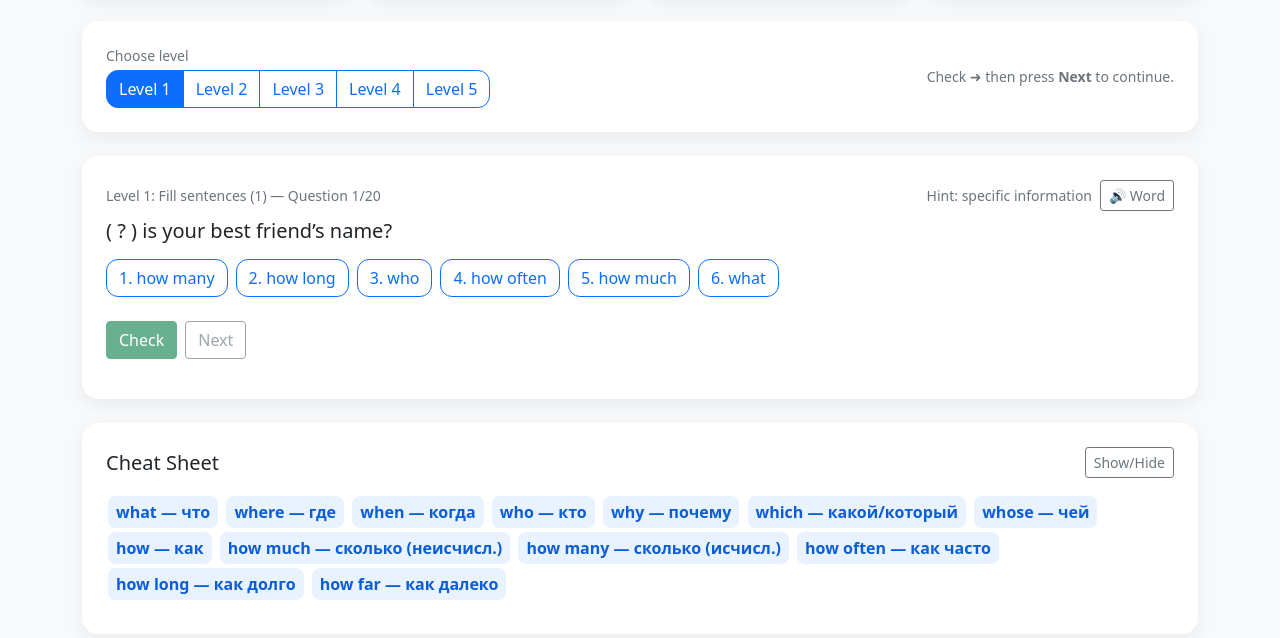
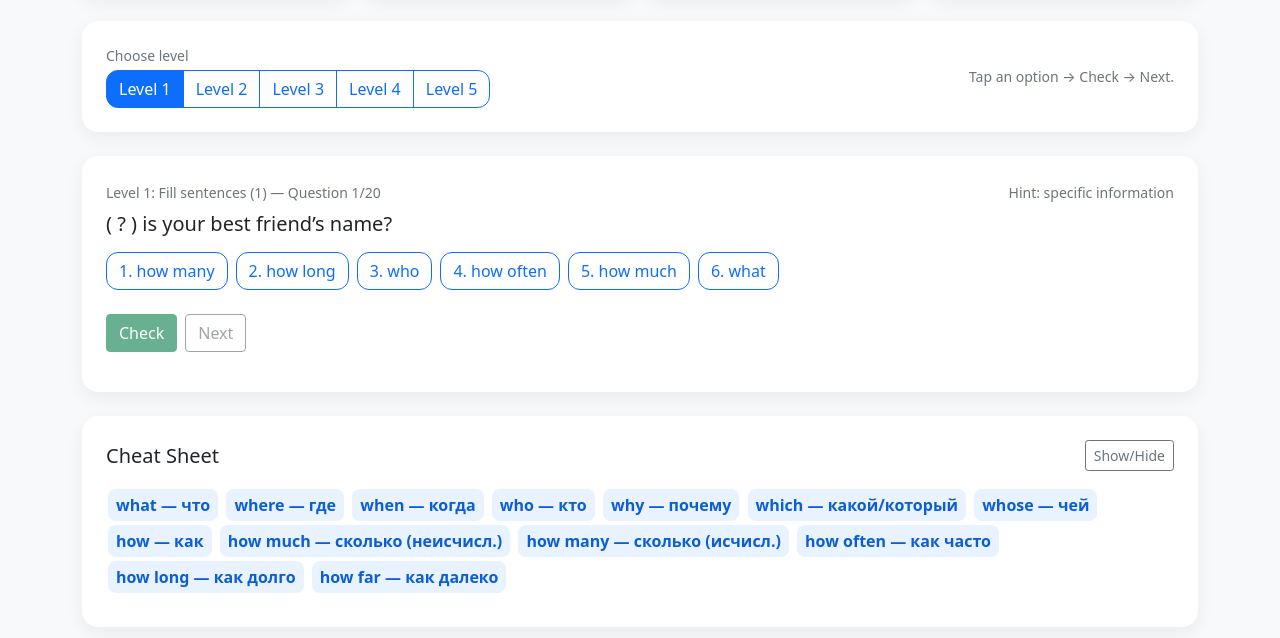
Before and after one commit to LangSage/question_words, a plain HTML site: page index.html in a window 1280 px wide. Shown: the part 246-884 px from the top of the page. Drawn offline with nearby package versions, Linux system fonts and the light colour scheme.

Commit message:
Update index.html

```diff
--- a/index.html
+++ b/index.html
@@ -75,7 +75,7 @@
           </div>
         </div>
         <div class="text-end small text-muted">
-          Check ➜ then press <span class="fw-bold">Next</span> to continue.
+          Tap an option → Check → Next.
         </div>
       </div>
     </div>
@@ -111,7 +111,7 @@
     </div>
   </div>
 
-  <!-- Global audio element for word playback -->
+  <!-- Global audio element -->
   <audio id="audioWord" preload="auto"></audio>
 
   <script src="https://cdn.jsdelivr.net/npm/bootstrap@5.0.2/dist/js/bootstrap.bundle.min.js"
@@ -234,10 +234,8 @@
       const audio = document.getElementById("audioWord");
       if (!audio) return;
       const file = wordToFilename(word);
-      // audio/ folder next to this HTML
       audio.src = "audio/" + file;
       audio.play().catch(() => {
-        // silently fail (e.g. file not found)
         console.warn("Audio not found:", audio.src);
       });
     }
@@ -326,14 +324,9 @@
 
       const cfg = LEVELS[currentLevel];
 
-      const rightHeader = `
-        <div class="d-flex align-items-center gap-2">
-          ${item.hint ? `<span class="small text-muted">Hint: ${item.hint}</span>` : ""}
-          ${(item.source === "fill" || item.source === "speed")
-            ? `<button id="btnAudio" class="btn btn-sm btn-outline-secondary">🔊 Word</button>`
-            : ""}
-        </div>
-      `;
+      const rightHeader = item.hint
+        ? `<span class="small text-muted">Hint: ${item.hint}</span>`
+        : "";
 
       const html = `
         <div class="card p-3 p-md-4">
@@ -341,7 +334,7 @@
             <div class="small text-muted">
               Level ${currentLevel}: ${cfg.name} — Question ${idx + 1}/${levelItems.length}
             </div>
-            ${rightHeader}
+            <div>${rightHeader}</div>
           </div>
           <h3 class="h5 mb-3">${item.question}</h3>
           <div id="options" class="mb-2">${pills}</div>
@@ -356,12 +349,6 @@
       const area = document.getElementById("area");
       area.innerHTML = html;
 
-      // Attach audio button if relevant
-      const btnAudio = area.querySelector("#btnAudio");
-      if (btnAudio && (item.source === "fill" || item.source === "speed")) {
-        btnAudio.addEventListener("click", () => playWordAudio(item.correct));
-      }
-
       let picked = null;
       const pillsEls = area.querySelectorAll(".answer-pill");
       const btnCheck = document.getElementById("btnCheck");
@@ -372,8 +359,14 @@
         btn.addEventListener("click", () => {
           pillsEls.forEach(b => b.classList.remove("active"));
           btn.classList.add("active");
-          picked = btn.dataset.opt;
+          const opt = btn.dataset.opt;
+          picked = opt;
           btnCheck.disabled = false;
+
+          // 🔊 play audio when option is question word
+          if (WORDS.includes(opt)) {
+            playWordAudio(opt);
+          }
         });
       });
 
```
